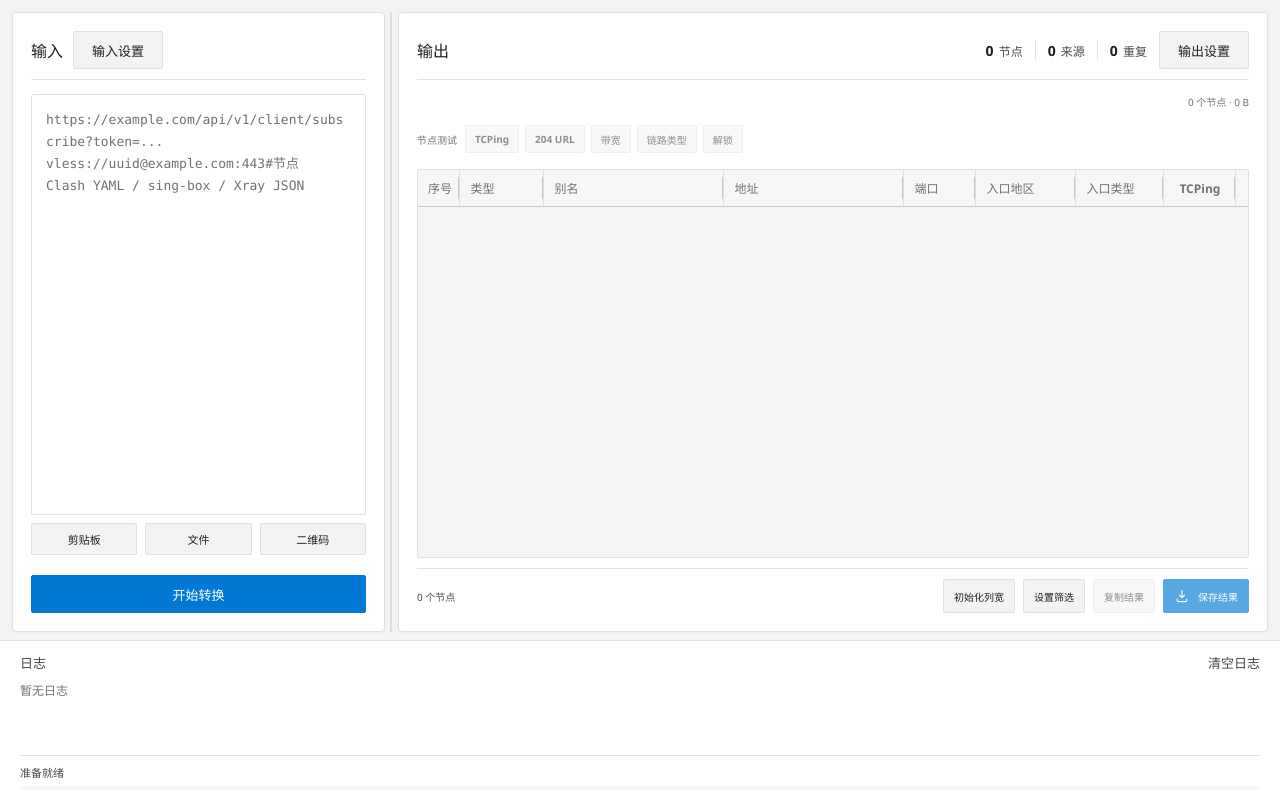
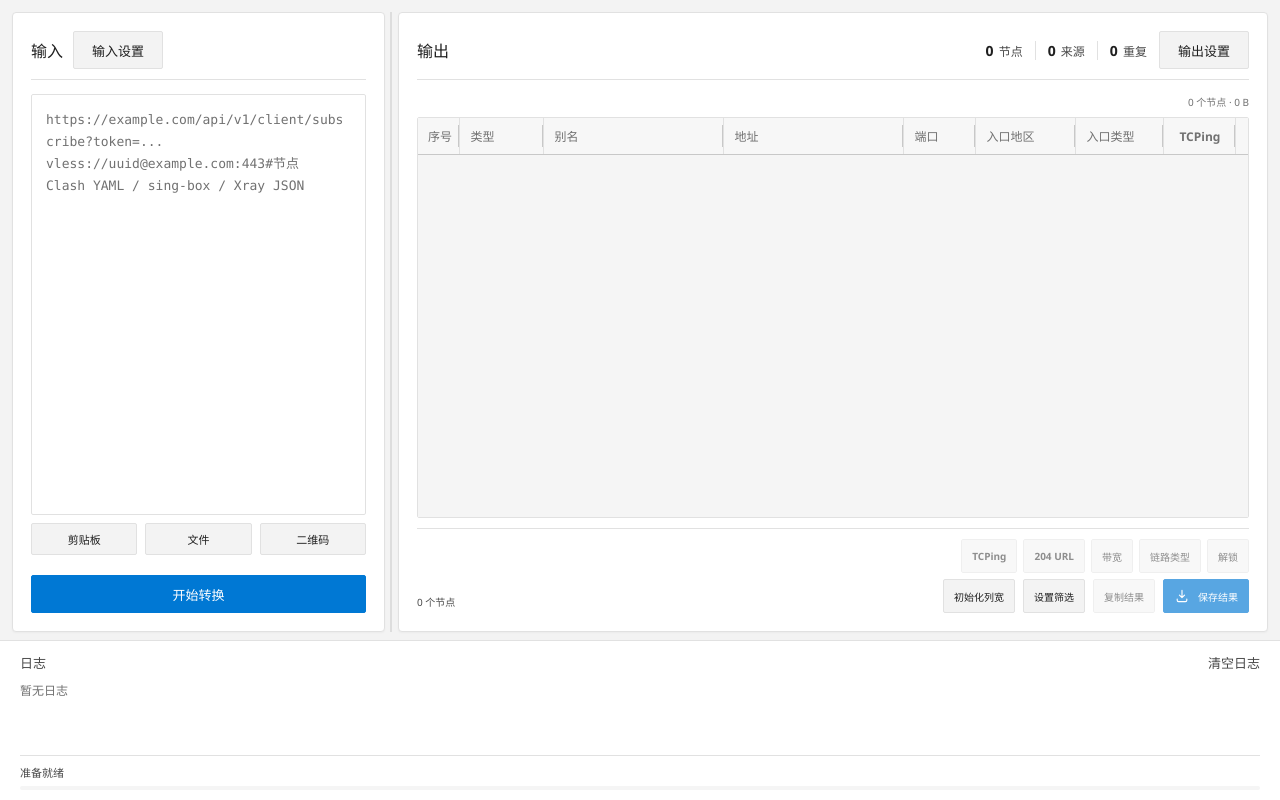
Before and after one commit to HanJason233/all2uri, a website built with Vite: page index.html in a window 1280 px wide. Built offline with nearby package versions, Linux system fonts and the light colour scheme.

Commit message:
调整节点测试按钮至右下角
将五个节点测试按钮移至输出区右下角，与现有操作按钮分组右对齐排列。

```diff
--- a/index.html
+++ b/index.html
@@ -75,15 +75,6 @@
               <div class="output-filter-result-heading">
                 <span id="output-filter-count">0 个节点 · 0 B</span>
               </div>
-              <div class="node-test-toolbar">
-                <span class="node-test-toolbar-label">节点测试</span>
-                <button class="secondary-button node-test-button" data-node-test-kind="tcping" type="button" disabled>TCPing</button>
-                <button class="secondary-button node-test-button" data-node-test-kind="url204" type="button" disabled>204 URL</button>
-                <button class="secondary-button node-test-button" data-node-test-kind="bandwidth" type="button" disabled>带宽</button>
-                <button class="secondary-button node-test-button" data-node-test-kind="linkType" type="button" disabled>链路类型</button>
-                <button class="secondary-button node-test-button" data-node-test-kind="unlock" type="button" disabled>解锁</button>
-                <span class="node-test-status" id="node-test-status" role="status" aria-live="polite"></span>
-              </div>
               <div class="output-table-wrap" id="output-table-wrap">
                 <table class="output-table" id="output-table">
                   <colgroup>
@@ -123,8 +114,19 @@
               </div>
             </div>
             <div class="output-global-actions">
+              <div class="output-overview-stack">
                 <span id="output-overview">等待输出</span>
-              <div>
+                <span class="node-test-status" id="node-test-status" role="status" aria-live="polite"></span>
+              </div>
+              <div class="output-actions-stack">
+                <div class="node-test-toolbar">
+                  <button class="secondary-button node-test-button" data-node-test-kind="tcping" type="button" disabled>TCPing</button>
+                  <button class="secondary-button node-test-button" data-node-test-kind="url204" type="button" disabled>204 URL</button>
+                  <button class="secondary-button node-test-button" data-node-test-kind="bandwidth" type="button" disabled>带宽</button>
+                  <button class="secondary-button node-test-button" data-node-test-kind="linkType" type="button" disabled>链路类型</button>
+                  <button class="secondary-button node-test-button" data-node-test-kind="unlock" type="button" disabled>解锁</button>
+                </div>
+                <div class="output-utility-actions">
                   <button class="secondary-button" id="output-column-reset-button" type="button" title="恢复初始列宽">初始化列宽</button>
                   <button class="secondary-button" id="output-filter-button" type="button" aria-haspopup="dialog">设置筛选</button>
                   <button class="secondary-button" id="copy-button" type="button" disabled>复制结果</button>
@@ -134,6 +136,7 @@
                     </svg>
                     保存结果
                   </button>
+                </div>
               </div>
             </div>
 
--- a/src/styles.css
+++ b/src/styles.css
@@ -1348,22 +1348,32 @@ body.resizing-output-columns * {
   flex: 0 0 auto;
   flex-wrap: wrap;
   gap: 10px;
-  align-items: center;
+  align-items: flex-end;
   justify-content: space-between;
   margin-top: 10px;
   padding-top: 10px;
   border-top: 1px solid var(--border);
 }
 
-.output-global-actions > span {
+.output-overview-stack {
+  display: flex;
+  flex-direction: column;
+  gap: 4px;
+  min-width: 0;
   color: var(--text-secondary);
   font-size: 10px;
-  white-space: nowrap;
-}
-
-.output-global-actions > div {
+}
+
+.output-actions-stack {
   display: flex;
   flex: 0 0 auto;
+  flex-direction: column;
+  align-items: flex-end;
+  gap: 6px;
+}
+
+.output-utility-actions {
+  display: flex;
   flex-wrap: wrap;
   justify-content: flex-end;
   gap: 8px;
@@ -1490,15 +1500,7 @@ body.resizing-output-columns * {
   flex-wrap: wrap;
   gap: 6px;
   align-items: center;
-  padding: 8px 0;
-}
-
-.node-test-toolbar-label {
-  margin-right: 2px;
-  color: var(--text-muted);
-  font-size: 10px;
-  font-weight: 650;
-  white-space: nowrap;
+  justify-content: flex-end;
 }
 
 .node-test-button {
@@ -1509,9 +1511,9 @@ body.resizing-output-columns * {
 }
 
 .node-test-status {
-  margin-left: auto;
   color: var(--text-muted);
   font-size: 10px;
+  line-height: 1.4;
   white-space: nowrap;
 }
 
@@ -1567,8 +1569,11 @@ body.resizing-output-columns * {
 }
 
 @media (max-width: 760px) {
-  .node-test-status {
-    flex-basis: 100%;
-    margin-left: 0;
+  .output-global-actions {
+    align-items: stretch;
   }
-}
+
+  .output-actions-stack {
+    align-items: flex-end;
+  }
+}
```
Lines whose indentation alone changed are shown as unchanged.
